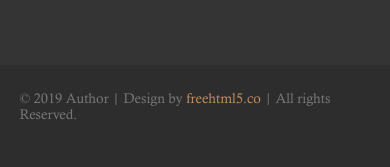
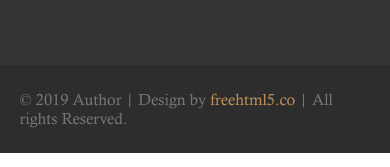
Before and after one commit to Bryce-Hiraoka/Bryce-Hiraoka.github.io, a plain HTML site: page contact.html in a window 390 px wide. Shown: the part 1345-1512 px from the top of the page. Drawn offline with Linux system fonts and the light colour scheme.

```diff
--- a/css/style.css
+++ b/css/style.css
@@ -868,6 +868,4 @@
     .footer-bottom-inner {
       flex-direction: column;
       align-items: center; }
-      .footer-bottom-inner p {
-        font-size: 14px;
-        margin-bottom: 20px; } }
+      .footer-bott
```
Also changed, not shown: index.html (+1 -1 lines), 2 other files.
